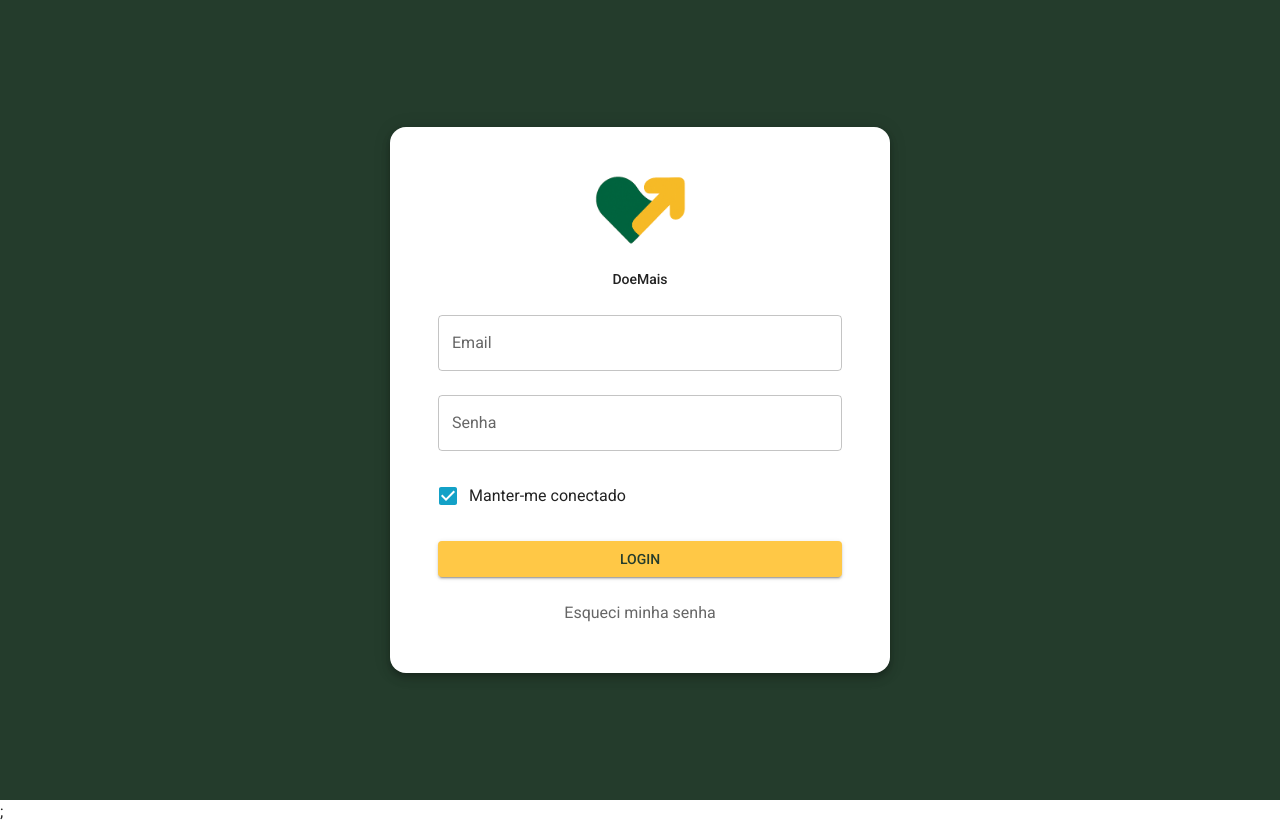
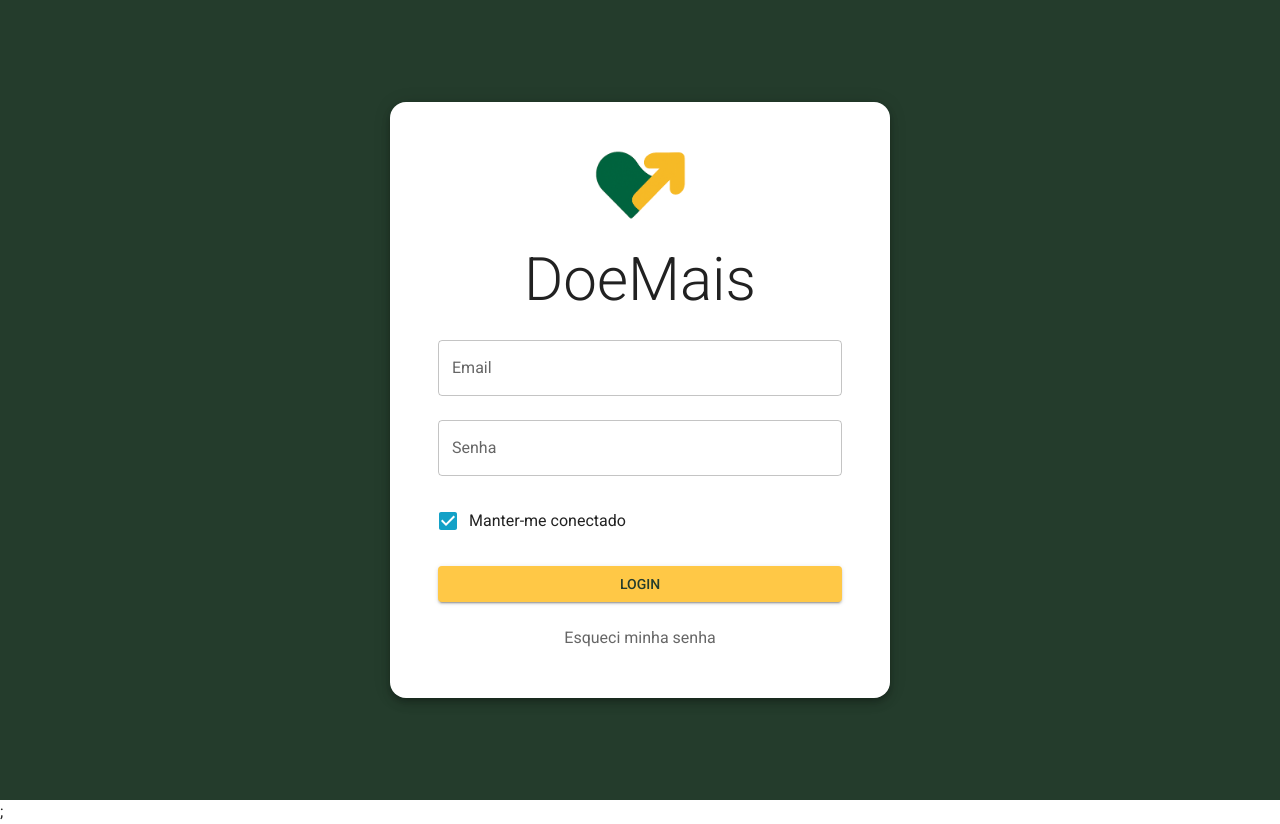
Before and after one commit to trinaldi/DoeMais.Web, a React (Vite) app: page / in a window 1280 px wide. Built offline with nearby package versions, Linux system fonts and the light colour scheme; no server answers.

Commit message:
chore: change trypography variant on loginform

```diff
--- a/src/components/LoginForm/LoginForm.tsx
+++ b/src/components/LoginForm/LoginForm.tsx
@@ -67,7 +67,7 @@ export default function LoginForm({
               sx={{ height: 70, width: 92 }}
             />
           </Stack>
-          <Typography variant="subtitle2">DoeMais</Typography>
+          <Typography variant="h2" color="textPrimary">DoeMais</Typography>
 
           <TextField
             label="Email"
```
